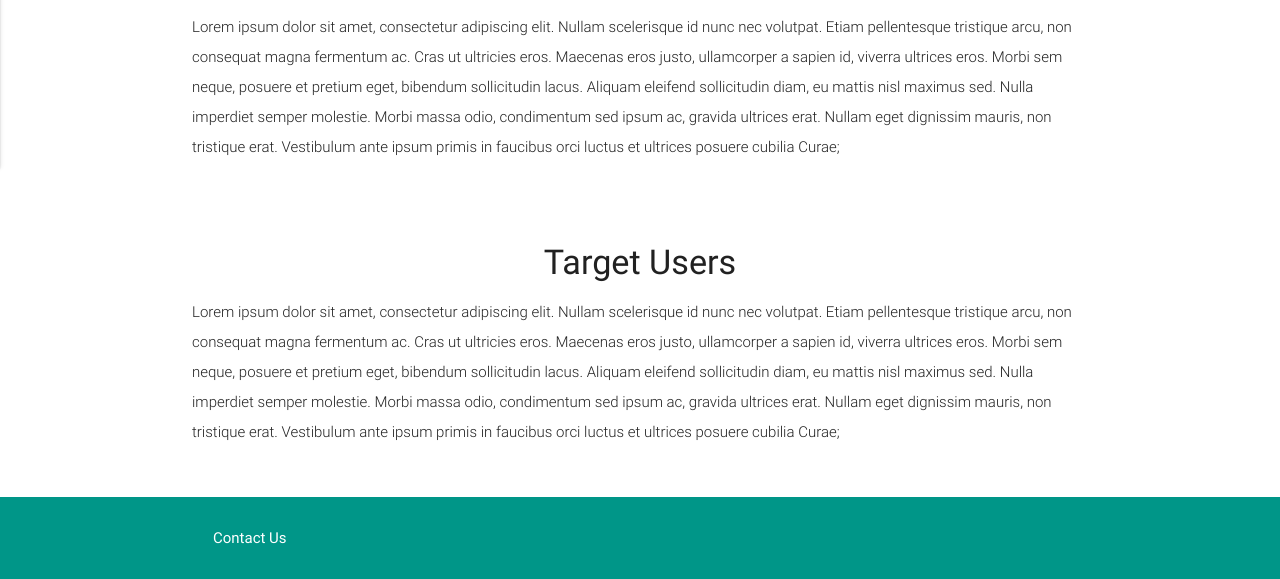
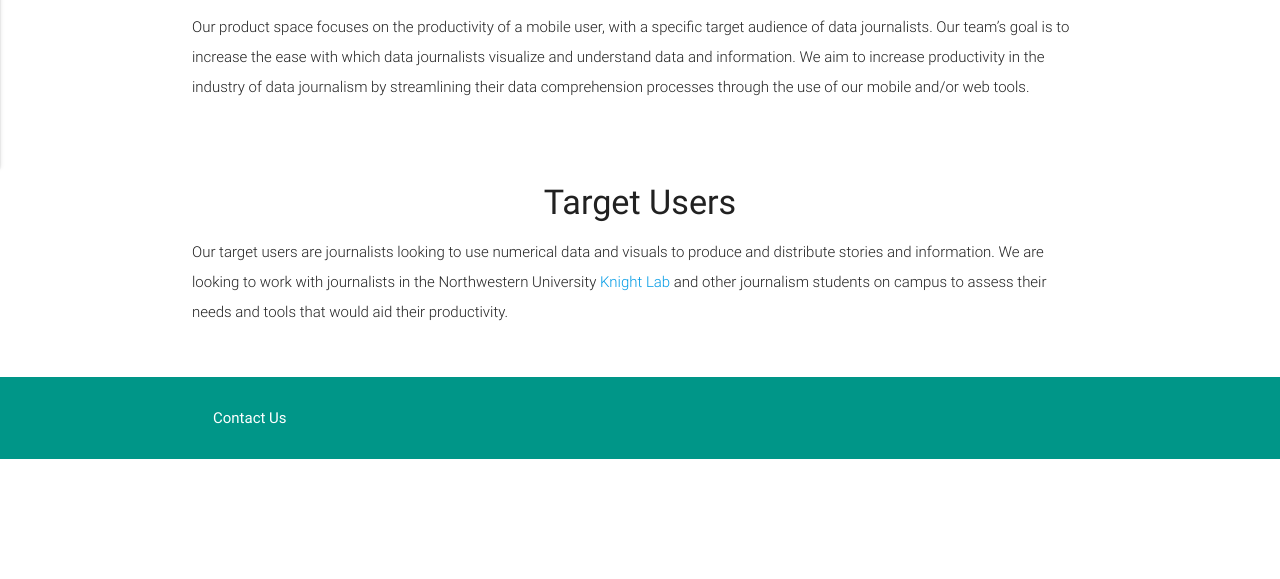
Before and after one commit to nuvention-web/team-E, a plain HTML site: page docs/index.html in a window 1280 px wide. Shown: the part 693-1272 px from the top of the page. After the commit the page ends 1152 px from the top, so only its background shows below. Drawn offline with nearby package versions, Linux system fonts and the light colour scheme.

Commit message:
home page

```diff
--- a/docs/index.html
+++ b/docs/index.html
@@ -69,7 +69,7 @@
       <div class="row">
         <div class="col s12 center">
           <h4>Product Space</h4>
-          <p class="left-align light">Lorem ipsum dolor sit amet, consectetur adipiscing elit. Nullam scelerisque id nunc nec volutpat. Etiam pellentesque tristique arcu, non consequat magna fermentum ac. Cras ut ultricies eros. Maecenas eros justo, ullamcorper a sapien id, viverra ultrices eros. Morbi sem neque, posuere et pretium eget, bibendum sollicitudin lacus. Aliquam eleifend sollicitudin diam, eu mattis nisl maximus sed. Nulla imperdiet semper molestie. Morbi massa odio, condimentum sed ipsum ac, gravida ultrices erat. Nullam eget dignissim mauris, non tristique erat. Vestibulum ante ipsum primis in faucibus orci luctus et ultrices posuere cubilia Curae;</p>
+          <p class="left-align light">Our product space focuses on the productivity of a mobile user, with a specific target audience of data journalists. Our team’s goal is to increase the ease with which data journalists visualize and understand data and information. We aim to increase productivity in the industry of data journalism by streamlining their data comprehension processes through the use of our mobile and/or web tools.</p>
         </div>
       </div>
 
@@ -81,7 +81,8 @@
       <div class="row">
         <div class="col s12 center">
           <h4>Target Users</h4>
-          <p class="left-align light">Lorem ipsum dolor sit amet, consectetur adipiscing elit. Nullam scelerisque id nunc nec volutpat. Etiam pellentesque tristique arcu, non consequat magna fermentum ac. Cras ut ultricies eros. Maecenas eros justo, ullamcorper a sapien id, viverra ultrices eros. Morbi sem neque, posuere et pretium eget, bibendum sollicitudin lacus. Aliquam eleifend sollicitudin diam, eu mattis nisl maximus sed. Nulla imperdiet semper molestie. Morbi massa odio, condimentum sed ipsum ac, gravida ultrices erat. Nullam eget dignissim mauris, non tristique erat. Vestibulum ante ipsum primis in faucibus orci luctus et ultrices posuere cubilia Curae;</p>
+          <p class="left-align light">Our target users are journalists looking to use numerical data and visuals to produce and distribute stories and information. We are looking to work with journalists in the Northwestern University <a href="https://knightlab.northwestern.edu/
+">Knight Lab</a> and other journalism students on campus to assess their needs and tools that would aid their productivity.</p>
         </div>
       </div>
 
```
